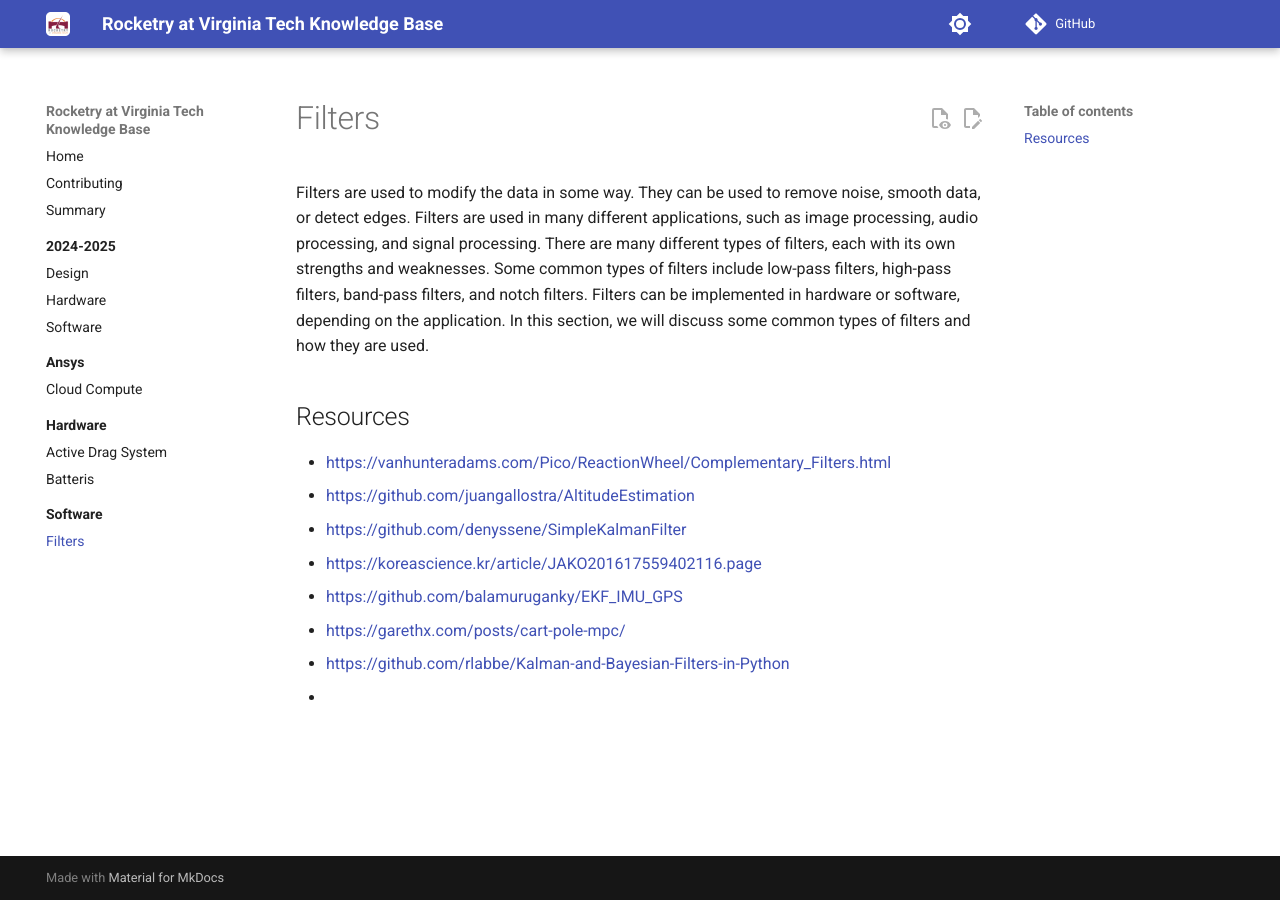
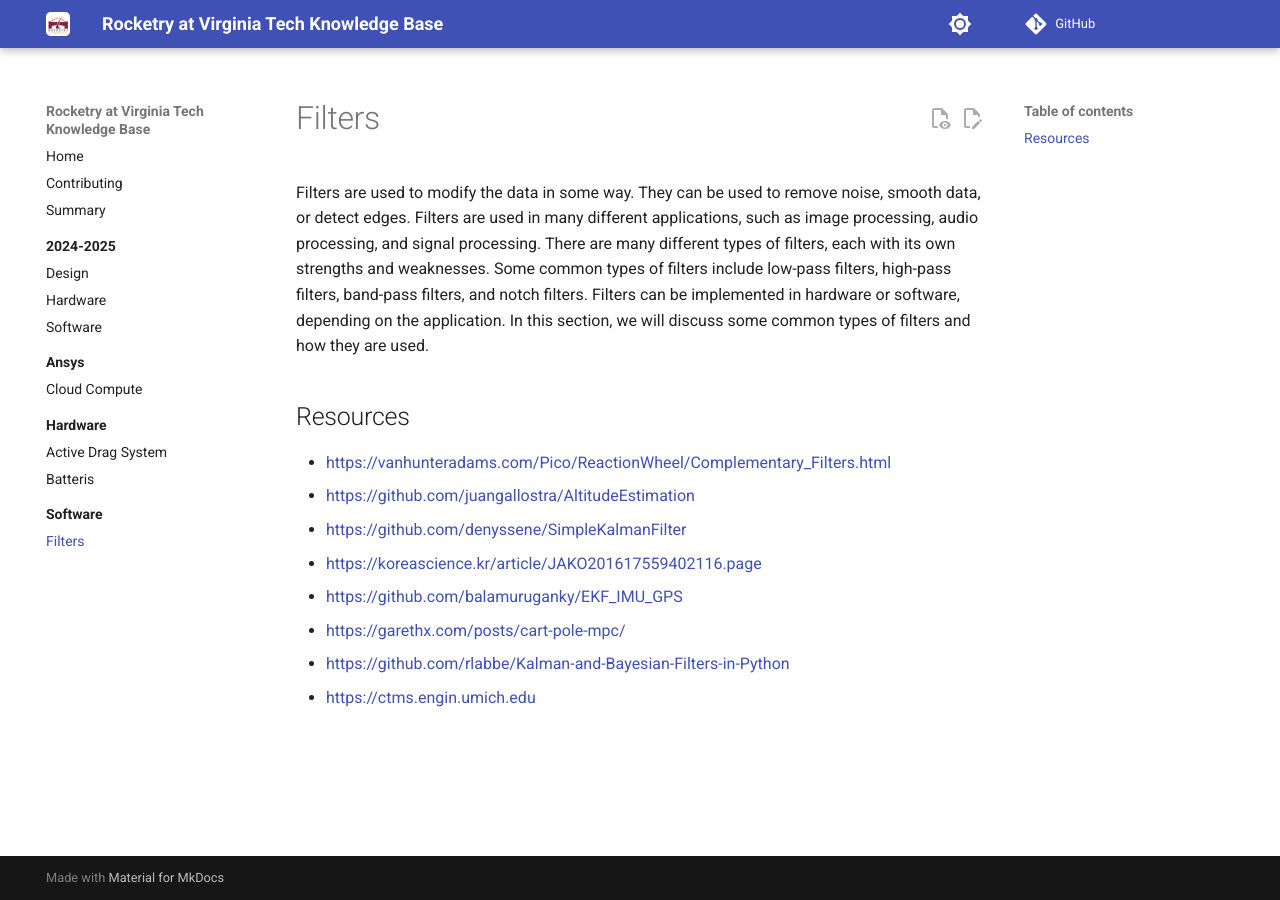
Before and after one commit to RocketryVT/knowledge-base, an MkDocs documentation site: the page built from docs/Software/Filters/README.md, in a window 1280 px wide. Built offline with MkDocs 1.6.1 and Material for MkDocs 9.7.7, drawn with Linux system fonts in a browser that asks for light colours; comment, search, counter and statistics services are not loaded.

Commit message:
Update README.md
missed https

```diff
--- a/docs/Software/Filters/README.md
+++ b/docs/Software/Filters/README.md
@@ -13,4 +13,4 @@ Filters are used to modify the data in some way. They can be used to remove nois
 - <https://github.com/balamuruganky/EKF_IMU_GPS>
 - <https://garethx.com/posts/cart-pole-mpc/>
 - <https://github.com/rlabbe/Kalman-and-Bayesian-Filters-in-Python>
-- <ctms.engin.umich.edu>
+- <https://ctms.engin.umich.edu>
```
